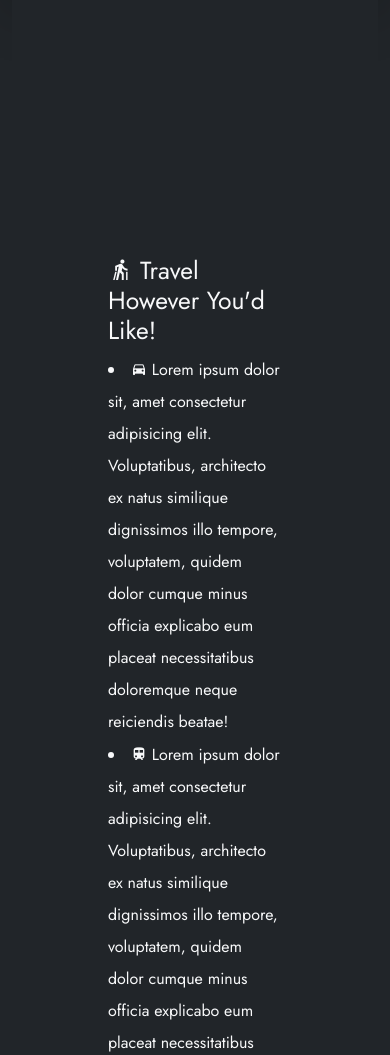
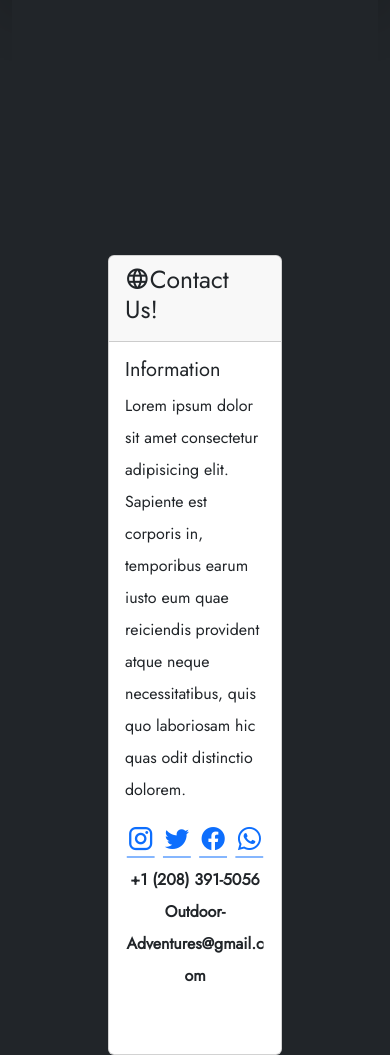
Before and after one commit to andreidubon/site_clone_checkpoint_1, a plain HTML site: page index.html in a window 390 px wide. Shown: the part 816-1871 px from the top of the page. Drawn offline with nearby package versions, Linux system fonts and the light colour scheme.

Commit message:
contact card ordered to be first for mobile

```diff
--- a/index.html
+++ b/index.html
@@ -55,7 +55,7 @@
 
 <main class="container-fluid">
     <section class="row p-5 bg-dark text-light">
-        <div class="col-md-6 col-sm-3 col-xs-1 lh-lg p-5">
+        <div class="col-md-6 col-sm-3 col-xs-1 order-1 order-md-0 lh-lg p-5">
             <div id="custom">
                 <h2 class="mdi mdi-ski-cross-country"> Travel However You'd Like!</h2>
                 <li class="mdi mdi-car">
@@ -69,7 +69,7 @@
                 </li>
             </div>
         </div>
-        <div class="col-md-6 col-sm-3 col-xs-1 p-5 lh-lg">
+        <div class="col-md-6 col-sm-3 col-xs-1 order-0 order-md-1 p-5 lh-lg">
             <div id="custom" class="card text-dark mb-3">
                 <div class="card-header">
                     <h2 class="mdi mdi-web">Contact Us!</h2>
```
